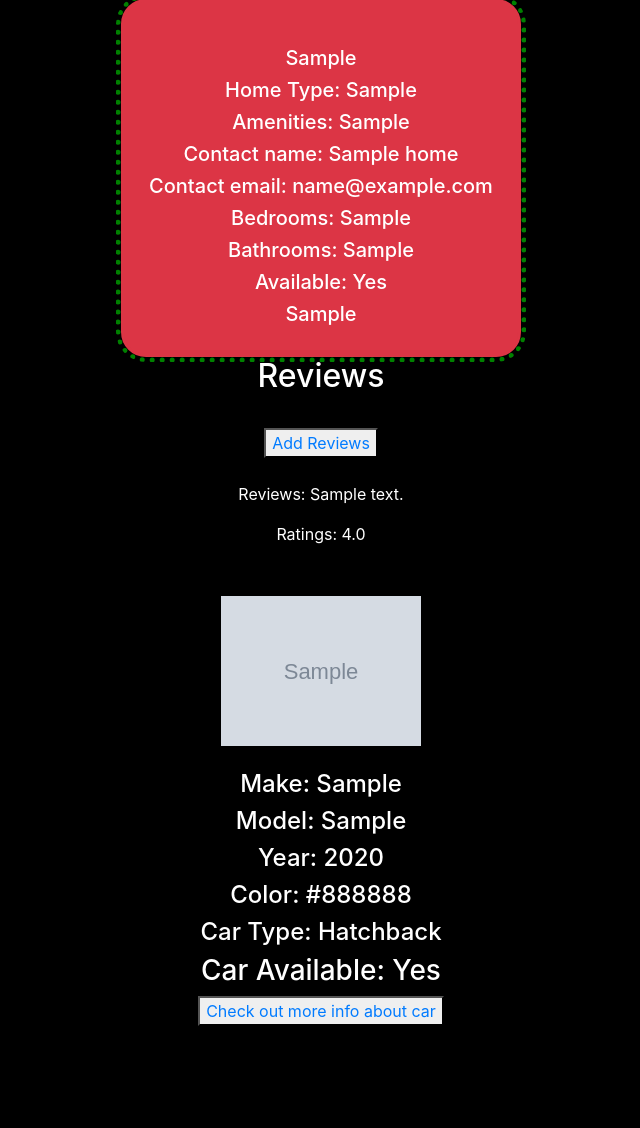
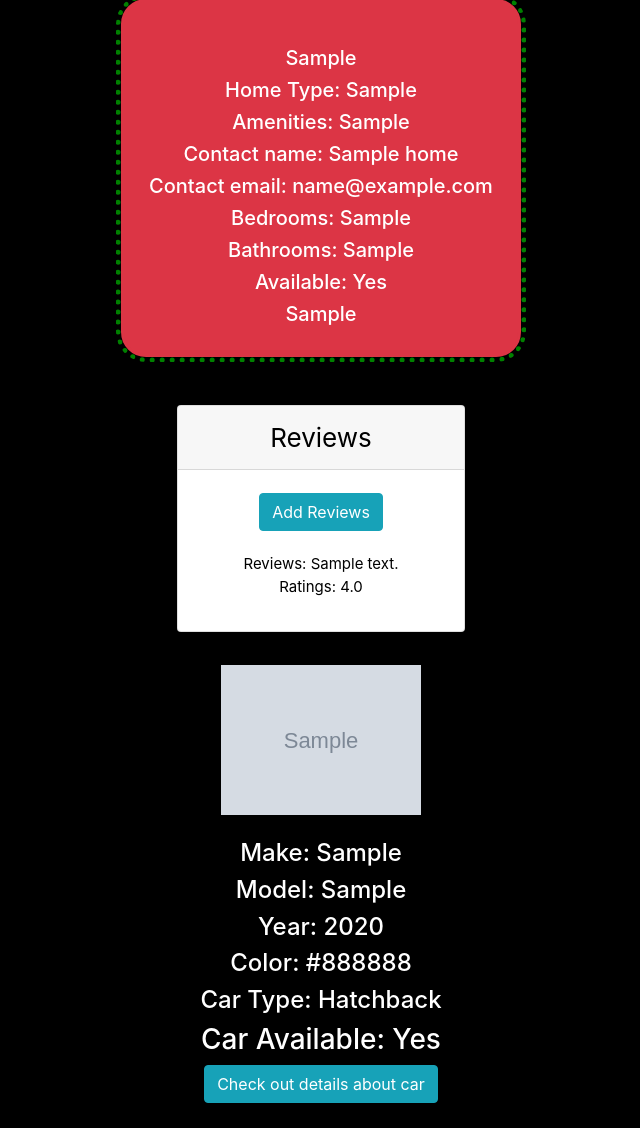
Before and after one commit to Hasanrizvi1993/Mybnb, a Django app: page /homes/1/ in a window 1280 px wide. Shown: the part 272-1400 px from the top of the page, without its empty margins (319-959 px from the left). Before the commit the page ends 1298 px from the top, so only its background shows below. Run offline with Django 4.2, Linux system fonts and the light colour scheme; tables that the repository leaves empty hold one stand-in row (values such as "Sample post"); grey boxes marked "Sample" are stand-in pictures.

Commit message:
made more changes

```diff
--- a/main_app/templates/add_review.html
+++ b/main_app/templates/add_review.html
@@ -6,7 +6,7 @@
     <form method="post">
         {% csrf_token %}
         {{ form.as_p }}
-        <button>Add Review</button>
+        <button class="btn btn-success">Add Review</button>
     </div>
     </form>
 {% endblock %}
--- a/main_app/templates/car_confirm_delete.html
+++ b/main_app/templates/car_confirm_delete.html
@@ -7,7 +7,8 @@
 
     <form action="" method="POST">
         {% csrf_token %}
-        <input type="submit" value="Yes - Delete!">
-        <a href="{% url 'car_show' car.id %}">Cancel</a>
+        <input class="btn btn-outline-danger" type="submit" value="Yes - Delete!">
     </form>
+    <br/>
+    <a href="{% url 'car_show' car.id %}"><button class="btn btn-outline-warning">Cancel</button> </a>
 {% endblock %}
--- a/main_app/templates/car_index.html
+++ b/main_app/templates/car_index.html
@@ -12,7 +12,7 @@
             <p>Year: {{ car.year }}</p>
             <p>Price: {{ car.car_price }}</p>
             <p>Car Location: {{ car.location }}</p>
-            <a href="{% url 'car_show' car.id %}">Details about this car</a>
+            <a href="{% url 'car_show' car.id %}"><button class="btn btn-info">Details about this car</button> </a>
             <p>Added By:
                 <a href='/user/{{car.user.username}}/cars'>{{car.user.username}}</a>
             </p>
--- a/main_app/templates/car_profile.html
+++ b/main_app/templates/car_profile.html
@@ -12,8 +12,8 @@
 <br/>
 <br/>
 <div>
-    <button><a href="{% url 'car_update' car.id %}">Edit Car</a></button>
-    <button><a href="{% url 'car_delete' car.id %}">Delete Car</a></button>
+    <a href="{% url 'car_update' car.id %}"><button class="btn btn-success">Update</button> </a>
+    <a href="{% url 'car_delete' car.id %}"><button class="btn btn-danger">Delete</button> </a>
     <br/><br/>
 </div>
 {% endfor %}
--- a/main_app/templates/car_show.html
+++ b/main_app/templates/car_show.html
@@ -28,7 +28,7 @@
             <img src="{{home.image}}" alt="{{home.location}}">
             <br>
             <br>
-            <button><a href="{% url 'home_detail' home.pk %}">Check out more info about this home</a></button>
+            <a href="{% url 'home_detail' home.pk %}"><button class="btn btn-info">Check out details about this Home</button> </a>
         {% empty %}
             <p>No Home has this car</p>
         {% endfor %}
--- a/main_app/templates/home.html
+++ b/main_app/templates/home.html
@@ -5,14 +5,14 @@
 <form method="POST" action="{% url 'search_homes' %}">
     {% csrf_token %}
     <input type="search" placeholder="Search Homes" name="searched">
-    <button class="btn btn-outline-success my-2 my-sm-0" type="submit">Submit</button>
+    <button class="btn btn-outline-success my-2 my-sm-0" type="submit">Search Homes</button>
   </form>
  <br/>
 <h5>Search for cars in your favorite city</h5>
 <form method="POST" action="{% url 'search_cars' %}">
   {% csrf_token %}
   <input type="search" placeholder="Search Cars" name="searched">
-  <button class="btn btn-outline-success my-2 my-sm-0" type="submit">Submit</button>
+  <button class="btn btn-outline-success my-2 my-sm-0" type="submit">Search Cars</button>
 </form>
 <hr>
   <div class="image-grid">
--- a/main_app/templates/home_delete_confirmation.html
+++ b/main_app/templates/home_delete_confirmation.html
@@ -6,9 +6,10 @@
   {% csrf_token %}
   <div>
    <!-- confirm cat delete -->
-    <input type="submit" value="Confirm" />
+    <input class="btn btn-outline-danger" type="submit" value="Confirm" />
     <!-- Redirect back to detail on cancel -->
-    <a href="{% url 'home_detail' home.pk %}">Cancel</a>
   </div>
 </form>
+<br/>
+<a href="{% url 'home_detail' home.pk %}"><button class="btn btn-outline-warning">Cancel</button> </a>
 {% endblock %}
--- a/main_app/templates/home_detail.html
+++ b/main_app/templates/home_detail.html
@@ -22,21 +22,26 @@
         {% endif %}
         <h5>{{home.price}}</h5>
     </div>
-        <div id="review-box">
-            <h2>Reviews</h2>
-            <hr>
+    <br/><br/>
+        <div class="card" style="width: 18rem; margin: auto">
+            <div class="card-header" style="color: black; font-size: 26px;">
+            Reviews
+            </div>
+            <div style="color: black; font-size: 15px;">
+            <br/>
             {% if not home.reviews.all %}
-                No reviews Yet...<a href="{% url 'add_review' home.pk %}">
-                Add Review</a>
+                No reviews Yet... <a href="{% url 'add_review' home.pk %}"><button class="btn btn-info">Add Reviews</button> </a>
                 {% else %}
-                <button><a href="{% url 'add_review' home.pk %}">Add Reviews</a></button>
+                <a href="{% url 'add_review' home.pk %}"><button class="btn btn-info">Add Reviews</button> </a>
                 <br/><br/>
                 {% for review in home.reviews.all %}
-                    <p>Reviews: {{ review.review_content }}</p>
-                    <p>Ratings: {{ review.rating }}</p>
+                <ul class="list-group list-group-flush">
+                    <ul class="list-group list-group-flush">Reviews: {{ review.review_content }}</ul>
+                    <ul class="list-group list-group-flush">Ratings: {{ review.rating }}</ul>
                     <hr>
                 {% endfor %}
             {% endif %}
+            </div>
             </div>
     <hr>
     {% for car in home.car.all %}
@@ -55,7 +60,7 @@
     {% endif %}
 
     </div>
-        <button><a href="{% url 'car_show' car.pk %}">Check out more info about car</a></button>
+        <a href="{% url 'car_show' car.pk %}"><button class="btn btn-info">Check out details about car</button> </a>
     {% empty %}
         <div>This House has no cars</div>
     {% endfor %}
--- a/main_app/templates/profile.html
+++ b/main_app/templates/profile.html
@@ -13,8 +13,8 @@
 <br/>
 <br/>
 <div>
-    <button><a href="{% url 'home_update' home.pk %}">Update</a></button>
-    <button><a href="{% url 'home_delete' home.pk %}">Delete</a></button>
+    <a href="{% url 'home_update' home.pk %}"><button class="btn btn-success">Update</button> </a>
+    <a href="{% url 'home_delete' home.pk %}"><button class="btn btn-danger">Delete</button> </a>
 <br/><br/>
 </div>
 {% endfor %}
```
Also changed, not shown: main_app/static/styles/styles.css (line endings or trailing spaces). Lines whose indentation alone changed are shown as unchanged.
